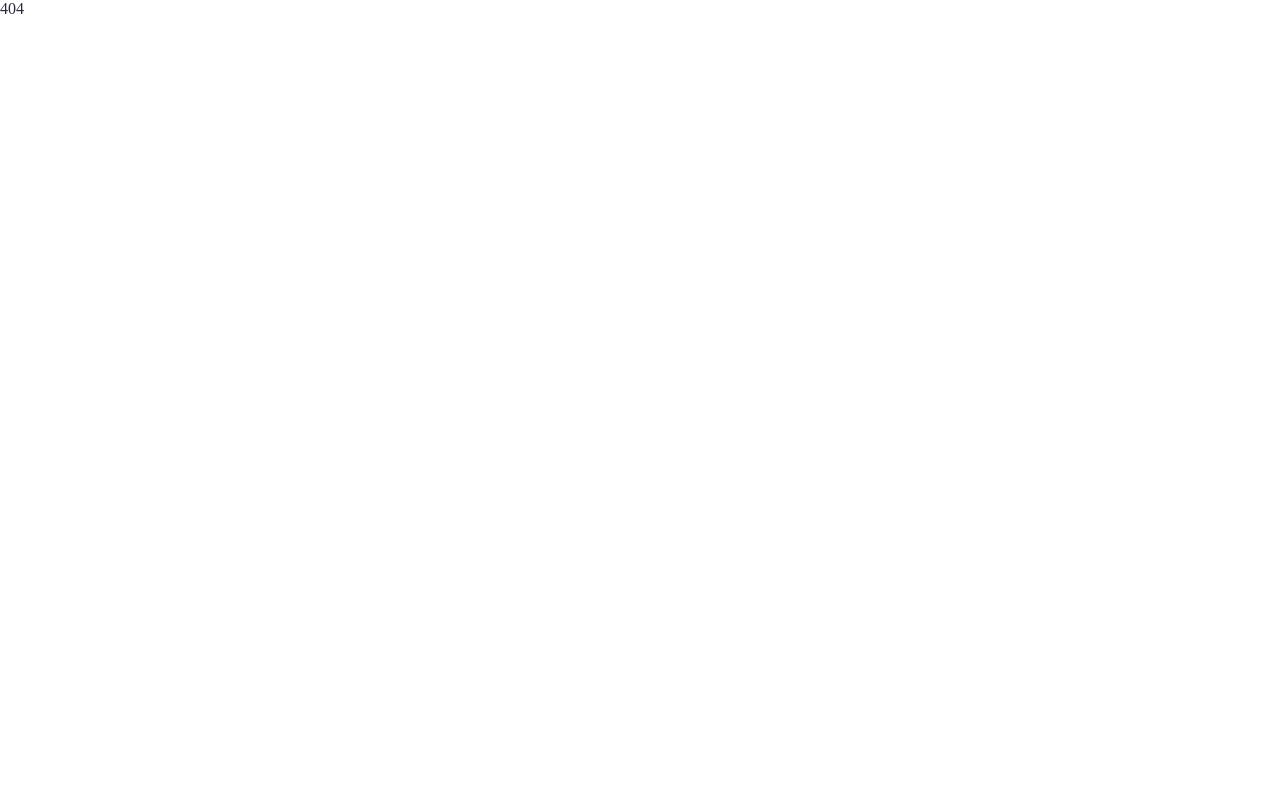
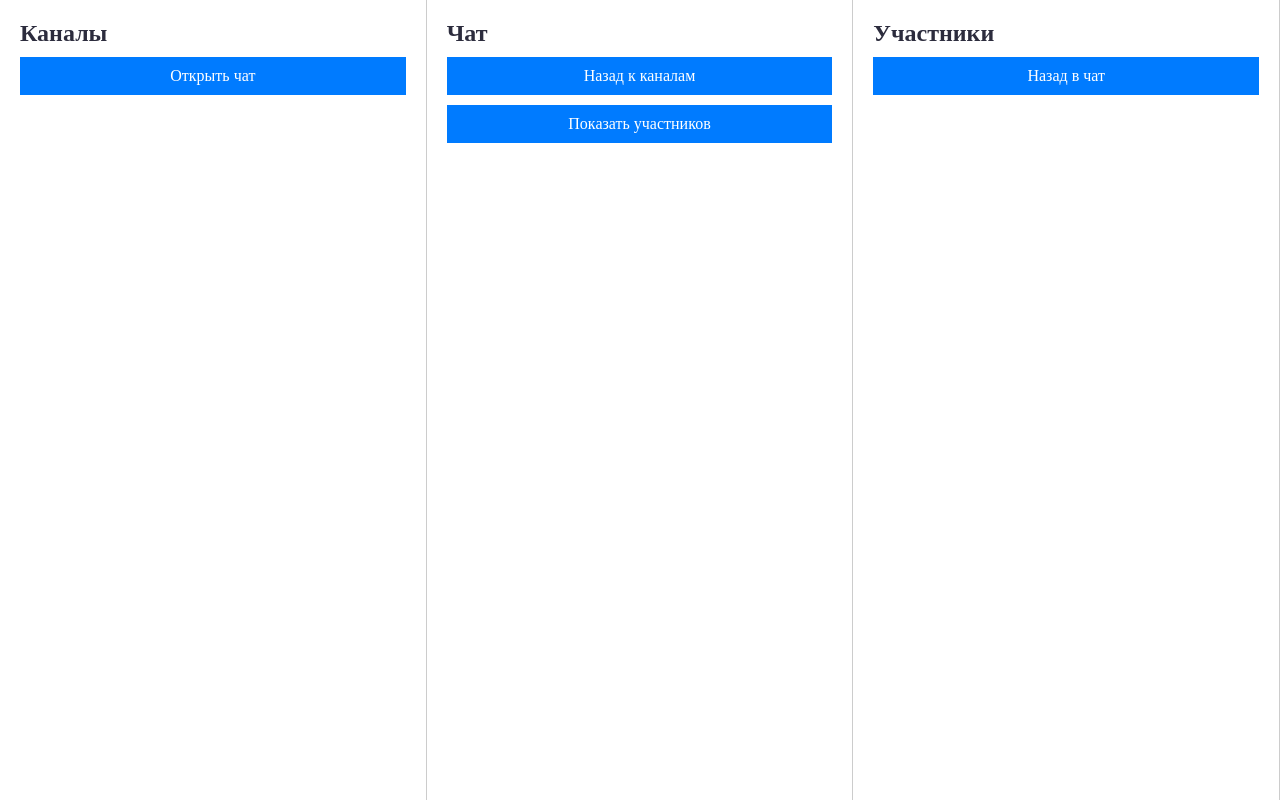
Before and after one commit to DenisMaslennikov/virtual-office-portotype, a React (Vite) app: page /test in a window 1280 px wide. Built offline with nearby package versions, Linux system fonts and the light colour scheme.

Commit message:
Added some test component for learning

```diff
--- a/src/App.tsx
+++ b/src/App.tsx
@@ -14,6 +14,7 @@ import Register from "./pages/Register.tsx";
 import Login from "./pages/Login.tsx";
 import PageNotFound from "./pages/PageNotFound.tsx";
 import ThemeContextProvider from "./context/Theme/ThemeContextProvider.tsx";
+import Test from "./pages/Test.tsx";
 
 const queryClient = new QueryClient({
   defaultOptions: {
@@ -44,6 +45,7 @@ function App() {
             <Route path="registion/:inviteId" element={<Register />} />
             <Route path="registion" element={<Register />} />
             <Route path="login" element={<Login />} />
+            <Route path="test" element={<Test />} />
             <Route path="*" element={<PageNotFound />} />
           </Routes>
         </BrowserRouter>
--- /dev/null
+++ b/src/pages/Test.tsx
@@ -0,0 +1,76 @@
+import { useEffect, useState } from "react";
+import styled from "styled-components";
+
+const Container = styled.div`
+  display: flex;
+  height: 100vh;
+  transition: all 0.3s ease;
+
+  @media (max-width: 600px) {
+    flex-direction: column;
+  }
+`;
+
+const Column = styled.div<{ $visible: boolean }>`
+  flex: 1;
+  padding: 20px;
+  border-right: 1px solid #ccc;
+  //display: ${(props) => (props.$visible ? "block" : "none")};
+
+  @media (min-width: 601px) {
+    display: block !important;
+  }
+`;
+
+const Button = styled.button`
+  margin-top: 10px;
+  padding: 10px;
+  background: #007bff;
+  color: white;
+  border: none;
+  cursor: pointer;
+  width: 100%;
+  &:hover {
+    background: #0056b3;
+  }
+`;
+
+function Test() {
+  const [view, setView] = useState("channels");
+  const [isSmallScreen, setIsSmallScreen] = useState(window.innerWidth < 600);
+
+  useEffect(() => {
+    function handleResize() {
+      setIsSmallScreen(window.innerWidth < 600);
+    }
+
+    window.addEventListener("resize", handleResize);
+
+    return () => window.removeEventListener("resize", handleResize);
+  }, []);
+
+  return (
+    <Container>
+      {/* Колонка с каналами */}
+      <Column $visible={view === "channels" || !isSmallScreen}>
+        <h2>Каналы</h2>
+        <Button onClick={() => setView("chat")}>Открыть чат</Button>
+      </Column>
+
+      {/* Колонка с чатом */}
+      <Column $visible={view === "chat" || window.innerWidth > 600}>
+        <h2>Чат</h2>
+        <Button onClick={() => setView("channels")}>Назад к каналам</Button>
+        <Button onClick={() => setView("users")}>Показать участников</Button>
+      </Column>
+
+      {/* Колонка с участниками */}
+      <Column $visible={view === "users" || window.innerWidth > 600}>
+        <h2>Участники</h2>
+        <Button onClick={() => setView("chat")}>Назад в чат</Button>
+      </Column>
+    </Container>
+  );
+}
+
+export default Test;
```
